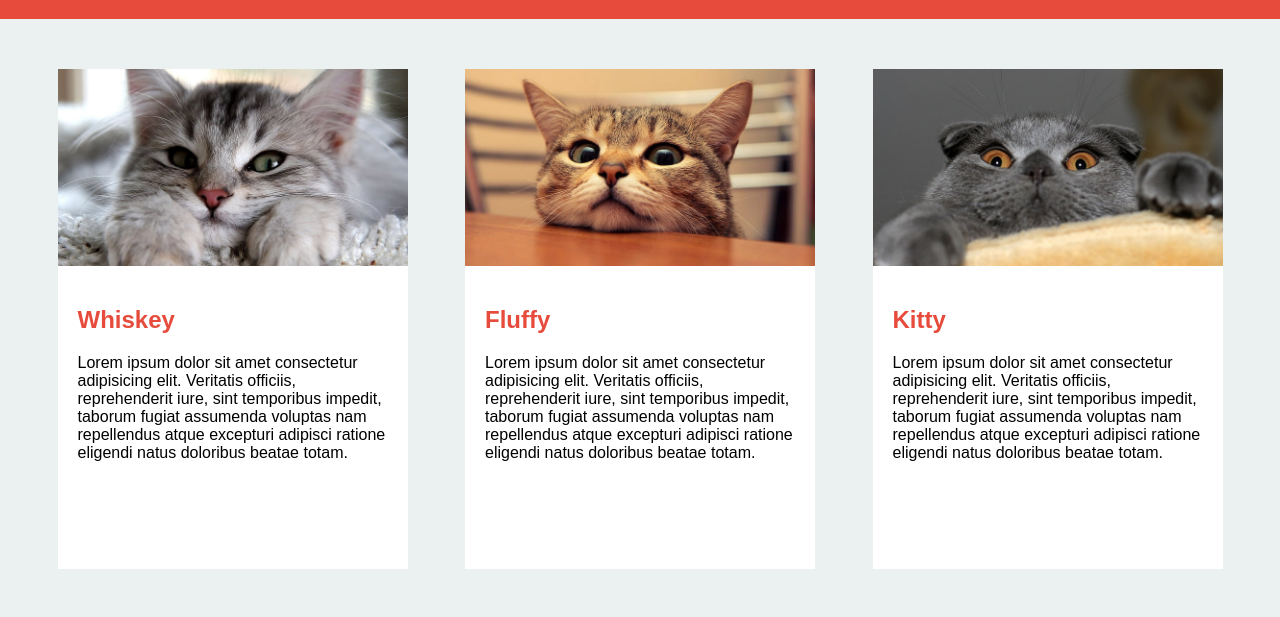
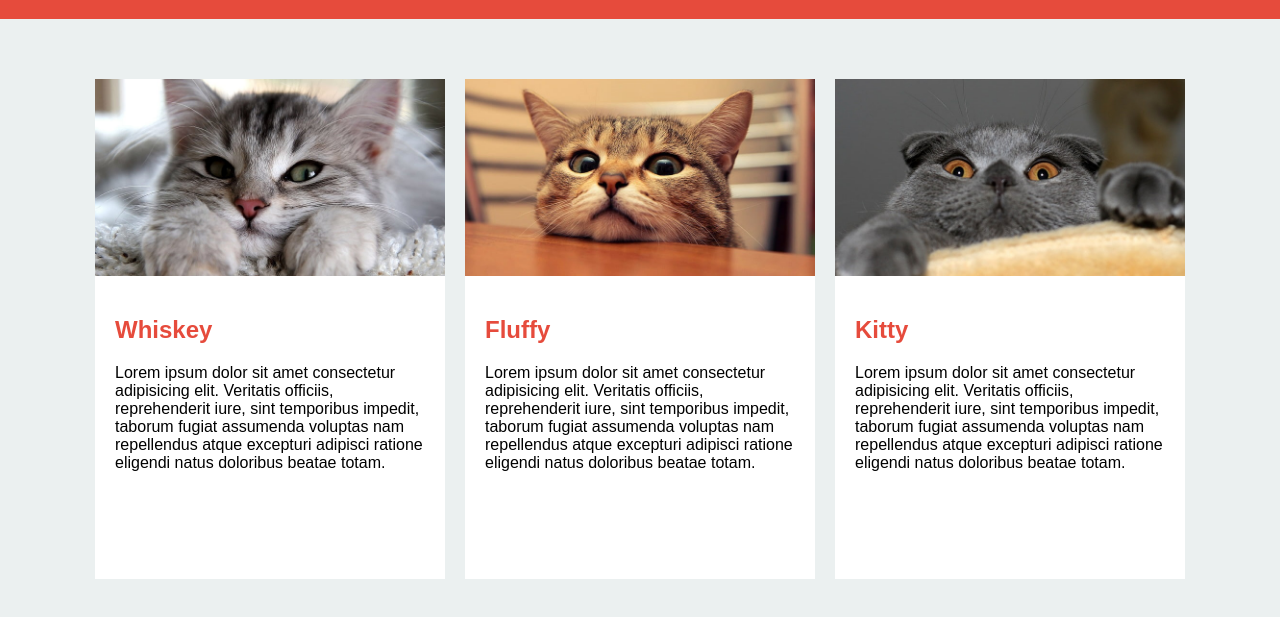
Before and after one commit to Thony-R/DWWM, a plain HTML site: page LesChatons/index.html in a window 1280 px wide. Shown: the part 61-678 px from the top of the page. Drawn offline with Linux system fonts and the light colour scheme.

Commit message:
Modif style cards chaton

```diff
--- a/LesChatons/assets/css/main.css
+++ b/LesChatons/assets/css/main.css
@@ -17,13 +17,14 @@ h1
 section
 {
     display: flex;
-    justify-content: space-evenly;
+    justify-content: center;
     margin-top: 50px;
 }
 #Cards
 {
     display: flex;
     flex-direction: column;
+    margin: 10px;
     background-color: #ffffff;
     width: 350px;
     height: 500px;
```
